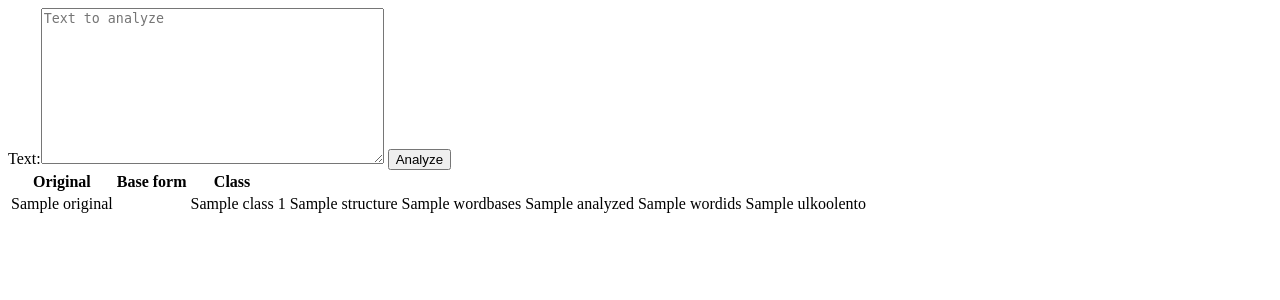
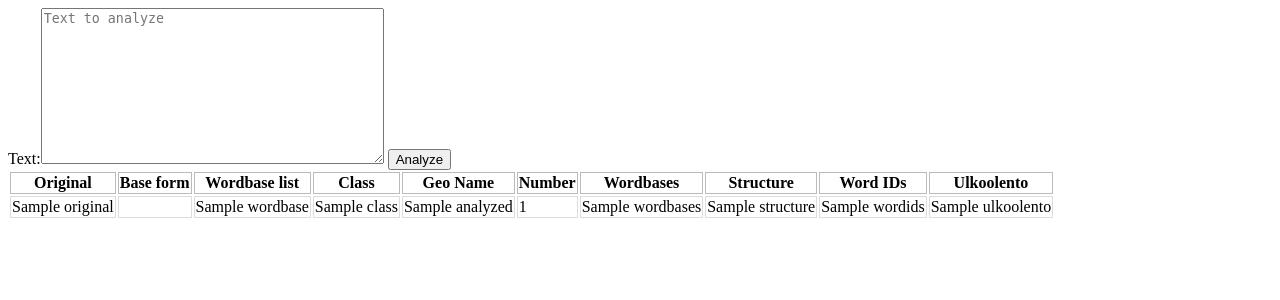
Before and after one commit to aapris/django-voikko-experiments, a Django app: template voiexp/vanalyzer/templates/base.html in a window 1280 px wide. Shown: the top 300 px of the page. Run offline with Django 3.2, Linux system fonts and the light colour scheme; tables that the repository leaves empty hold one stand-in row (values such as "Sample post"); the template is opened without the code that fills it: values that come from a table or form of the project are taken from there, most other values are stand-ins (such as "Sample title", 1, 10 or a date in 2020); parts of the project's set-up code (start-up, migrations or seed data) failed here and were passed over.

Commit message:
Reorganize result table

```diff
--- a/voiexp/vanalyzer/templates/base.html
+++ b/voiexp/vanalyzer/templates/base.html
@@ -12,6 +12,8 @@
 .seikkasana {background-color: #ddffff}
 .nimi {background-color: #ddffff}
 .sidesana {background-color: #cccccc}
+th {border:1px solid #bbb;}
+td {border:1px solid #ddd;}
 </style>
 </head>
 <body>
@@ -23,17 +25,25 @@
 <tr>
  <th>{% trans "Original" %}</th>
  <th>{% trans "Base form" %}</th>
+ <th>{% trans "Wordbase list" %}</th>
  <th>{% trans "Class" %}</th>
+ <th>{% trans "Geo Name" %}</th>
+ <th>{% trans "Number" %}</th>
+ <th>{% trans "Wordbases" %}</th>
+ <th>{% trans "Structure" %}</th>
+ <th>{% trans "Word IDs" %}</th>
+ <th>{% trans "Ulkoolento" %}</th>
 </tr>
 {% for w in analyzed %}
 <tr>
  <td>{{ w.original }}</td>
  <td>{{ w.BASEFORM }}</td>
+ <td>{{ w.wordbase_list|join:', ' }}</td>
  <td class="{{ w.CLASS }}">{{ w.CLASS }}</td>
+ <td>{{ w.POSSIBLE_GEOGRAPHICAL_NAME }}</td>
  <td>{{ w.NUMBER }}</td>
+ <td>{{ w.WORDBASES }}</td>
  <td>{{ w.STRUCTURE }}</td>
- <td>{{ w.WORDBASES }}</td>
- <td>{{ w.POSSIBLE_GEOGRAPHICAL_NAME }}</td>
  <td>{{ w.WORDIDS }}</td>
  <td>{{ w.ulkoolento }}</td>
 </tr>
```
